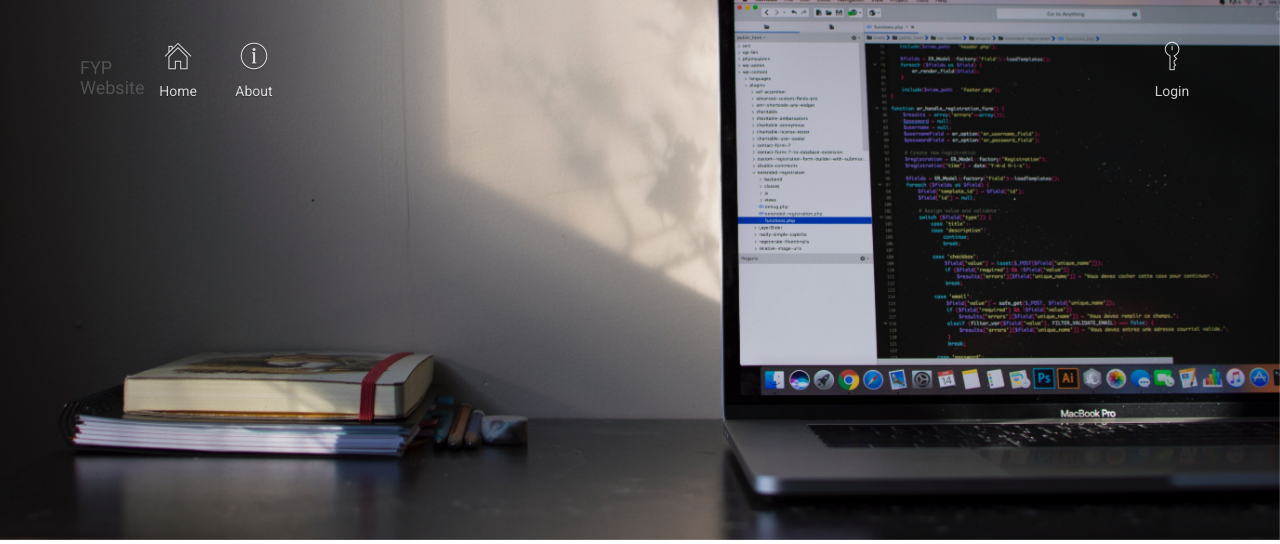
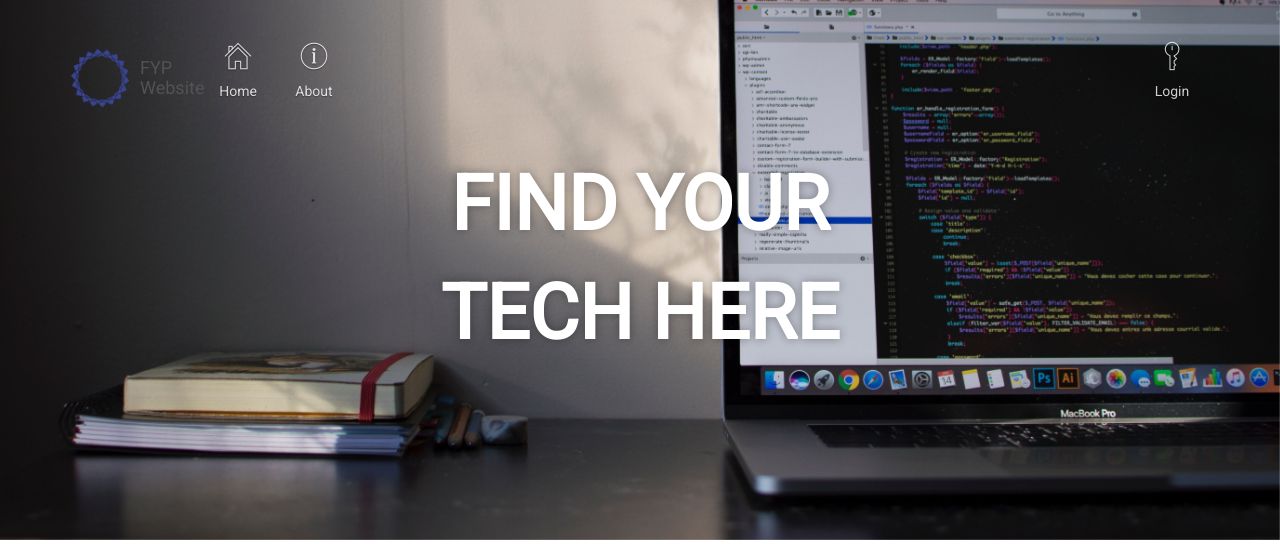
Before and after one commit to JMBenham/FYP-Website, a Django app: page / in a window 1280 px wide. Shown: the top 544 px of the page. Run offline with Django 3.2, Linux system fonts and the light colour scheme; data that the repository does not hold is empty; some libraries are stand-ins or nearby versions.

Commit message:
Visual updates

```diff
--- a/website/static/website/css/ct-navbar.css
+++ b/website/static/website/css/ct-navbar.css
@@ -476,6 +476,25 @@ h1 .subtitle{
     background-size:cover;
     background-position: center center;
 }
+
+.blurred-container .motto{
+    color: #FFFFFF;
+    font-size: 76px;
+    font-weight: 600;
+
+    text-align: center;
+    text-shadow: 0 0 10px rgba(0, 0, 0, 0.33);
+    text-transform: uppercase;
+    top: 150px;
+    z-index: 3;
+
+    display: block;
+    margin: 0 auto;
+    position: relative;
+    width: 400px;
+    height: 0;
+}
+
 .blur{
   opacity:0;
 }
--- a/website/templates/website/about.html
+++ b/website/templates/website/about.html
@@ -2,6 +2,6 @@
 
 {% block body %}
     <div class="container">
-        <p>This website is designed to allow people to understand the different types of devices that are available.</p>
+        <p style="text-align: center">This website is designed to allow people to understand the different types of devices that are available.</p>
     </div>
 {% endblock %}
--- a/website/templates/website/index.html
+++ b/website/templates/website/index.html
@@ -14,7 +14,10 @@
                     <span class="icon-bar"></span>
                     </button>
                   <a class="navbar-brand navbar-brand-logo" href="/">
-                      <div class="brand">FYP Website</div>
+                      <div class="logo" style="border-radius: 0%; border: 0px">
+                          <img src="{% static "website/img/fyp_logo.png" %}" height="60" width="60">
+                      </div>
+                      <div class="brand"> FYP Website</div>
                   </a>
                 </div>
                 <div class="collapse navbar-collapse" id="main-menu">
@@ -76,6 +79,7 @@
 
 {% block header_background %}
         <div class="blurred-container">
+            <div class="motto">Find Your Tech Here</div>
             <div class="img-src" style="background-image: url({% static "website/img/programBG.jpg" %}); background-position: bottom"></div>
         </div>
 {% endblock %}
```
Also changed, not shown: website/static/website/img/fyp_logo.png (added).
